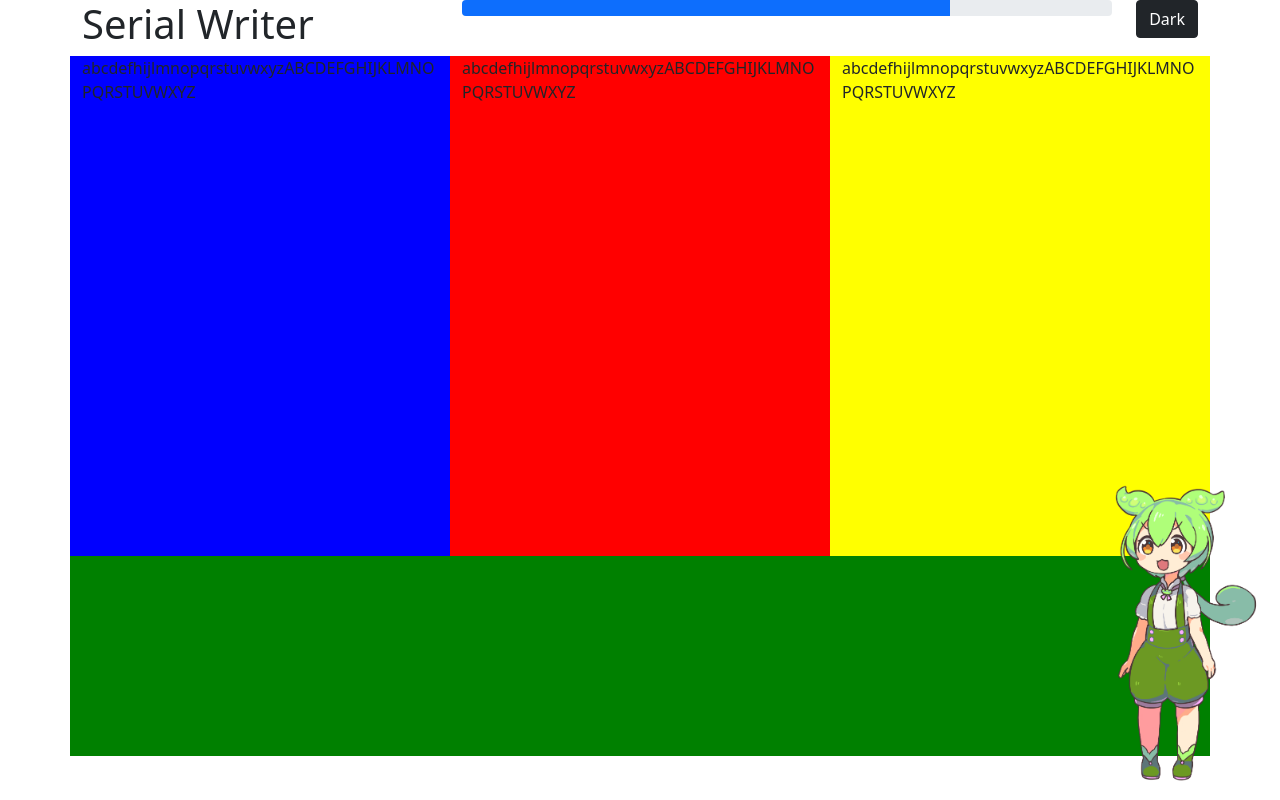
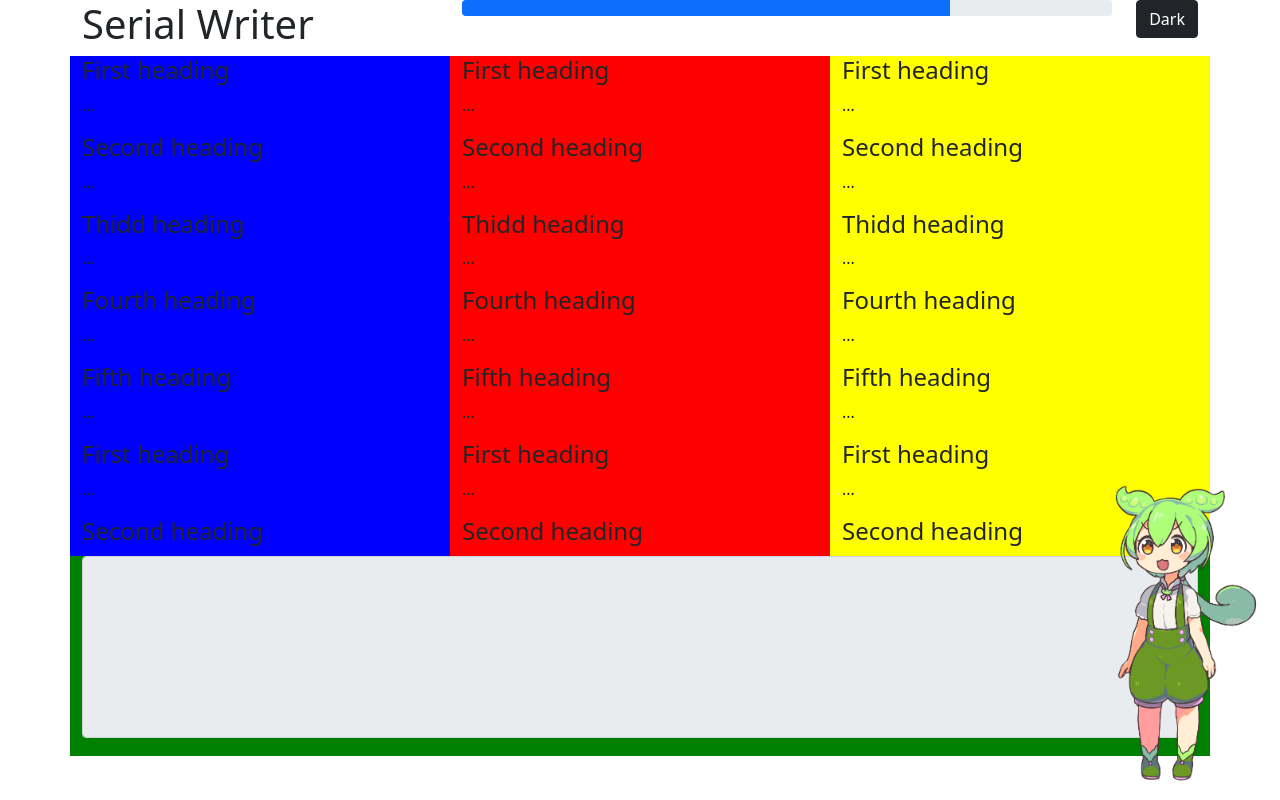
Before and after one commit to kyuvie/SerialWriter, a Next.js app: page / in a window 1280 px wide. Built offline with nearby package versions, Linux system fonts and the light colour scheme.

Commit message:
add scrollbar and logging area

```diff
--- a/pages/index.js
+++ b/pages/index.js
@@ -38,18 +38,132 @@ export default function Home() {
           </div>
           <div className="row">
             <div className="col-4" style={{ height: "500px", backgroundColor: "blue" }}>
-              <div className="overflow-auto, text-break">abcdefhijlmnopqrstuvwxyzABCDEFGHIJKLMNOPQRSTUVWXYZ</div>
+              <div
+                data-bs-spy="scroll"
+                data-bs-target="#navbar-example2"
+                data-bs-offset="0"
+                className="overflow-scroll"
+                tabindex="0"
+                style={{ height: "500px" }}
+              >
+                <h4 id="scrollspyHeading1">First heading</h4>
+                <p>...</p>
+                <h4 id="scrollspyHeading2">Second heading</h4>
+                <p>...</p>
+                <h4 id="scrollspyHeading3">Thidd heading</h4>
+                <p>...</p>
+                <h4 id="scrollspyHeading4">Fourth heading</h4>
+                <p>...</p>
+                <h4 id="scrollspyHeading5">Fifth heading</h4>
+                <p>...</p>
+                <h4 id="scrollspyHeading1">First heading</h4>
+                <p>...</p>
+                <h4 id="scrollspyHeading2">Second heading</h4>
+                <p>...</p>
+                <h4 id="scrollspyHeading3">Thidd heading</h4>
+                <p>...</p>
+                <h4 id="scrollspyHeading4">Fourth heading</h4>
+                <p>...</p>
+                <h4 id="scrollspyHeading5">Fifth heading</h4>
+                <p>...</p>
+                <h4 id="scrollspyHeading1">First heading</h4>
+                <p>...</p>
+                <h4 id="scrollspyHeading2">Second heading</h4>
+                <p>...</p>
+                <h4 id="scrollspyHeading3">Thidd heading</h4>
+                <p>...</p>
+                <h4 id="scrollspyHeading4">Fourth heading</h4>
+                <p>...</p>
+                <h4 id="scrollspyHeading5">Fifth heading</h4>
+                <p>...</p>
+              </div>
             </div>
             <div className="col-4" style={{ height: "500px", backgroundColor: "red" }}>
-              <div className="overflow-auto, text-break">abcdefhijlmnopqrstuvwxyzABCDEFGHIJKLMNOPQRSTUVWXYZ</div>
+              <div
+                data-bs-spy="scroll"
+                data-bs-target="#navbar-example2"
+                data-bs-offset="0"
+                className="overflow-scroll"
+                tabindex="0"
+                style={{ height: "500px" }}
+              >
+                <h4 id="scrollspyHeading1">First heading</h4>
+                <p>...</p>
+                <h4 id="scrollspyHeading2">Second heading</h4>
+                <p>...</p>
+                <h4 id="scrollspyHeading3">Thidd heading</h4>
+                <p>...</p>
+                <h4 id="scrollspyHeading4">Fourth heading</h4>
+                <p>...</p>
+                <h4 id="scrollspyHeading5">Fifth heading</h4>
+                <p>...</p>
+                <h4 id="scrollspyHeading1">First heading</h4>
+                <p>...</p>
+                <h4 id="scrollspyHeading2">Second heading</h4>
+                <p>...</p>
+                <h4 id="scrollspyHeading3">Thidd heading</h4>
+                <p>...</p>
+                <h4 id="scrollspyHeading4">Fourth heading</h4>
+                <p>...</p>
+                <h4 id="scrollspyHeading5">Fifth heading</h4>
+                <p>...</p>
+                <h4 id="scrollspyHeading1">First heading</h4>
+                <p>...</p>
+                <h4 id="scrollspyHeading2">Second heading</h4>
+                <p>...</p>
+                <h4 id="scrollspyHeading3">Thidd heading</h4>
+                <p>...</p>
+                <h4 id="scrollspyHeading4">Fourth heading</h4>
+                <p>...</p>
+                <h4 id="scrollspyHeading5">Fifth heading</h4>
+                <p>...</p>
+              </div>
             </div>
             <div className="col-4" style={{ height: "500px", backgroundColor: "yellow" }}>
-              <div className="overflow-auto, text-break">abcdefhijlmnopqrstuvwxyzABCDEFGHIJKLMNOPQRSTUVWXYZ</div>
+              <div
+                data-bs-spy="scroll"
+                data-bs-target="#navbar-example2"
+                data-bs-offset="0"
+                className="overflow-scroll"
+                tabindex="0"
+                style={{ height: "500px" }}
+              >
+                <h4 id="scrollspyHeading1">First heading</h4>
+                <p>...</p>
+                <h4 id="scrollspyHeading2">Second heading</h4>
+                <p>...</p>
+                <h4 id="scrollspyHeading3">Thidd heading</h4>
+                <p>...</p>
+                <h4 id="scrollspyHeading4">Fourth heading</h4>
+                <p>...</p>
+                <h4 id="scrollspyHeading5">Fifth heading</h4>
+                <p>...</p>
+                <h4 id="scrollspyHeading1">First heading</h4>
+                <p>...</p>
+                <h4 id="scrollspyHeading2">Second heading</h4>
+                <p>...</p>
+                <h4 id="scrollspyHeading3">Thidd heading</h4>
+                <p>...</p>
+                <h4 id="scrollspyHeading4">Fourth heading</h4>
+                <p>...</p>
+                <h4 id="scrollspyHeading5">Fifth heading</h4>
+                <p>...</p>
+                <h4 id="scrollspyHeading1">First heading</h4>
+                <p>...</p>
+                <h4 id="scrollspyHeading2">Second heading</h4>
+                <p>...</p>
+                <h4 id="scrollspyHeading3">Thidd heading</h4>
+                <p>...</p>
+                <h4 id="scrollspyHeading4">Fourth heading</h4>
+                <p>...</p>
+                <h4 id="scrollspyHeading5">Fifth heading</h4>
+                <p>...</p>
+              </div>
             </div>
           </div>
           <div className="row">
             <div className="col-12" style={{ height: "200px", backgroundColor: "green" }}>
-
+              <textarea className="form-control" id="exampleFormControlTextarea1" rows="7" readOnly={true}></textarea>
             </div>
           </div>
         </div>
```
